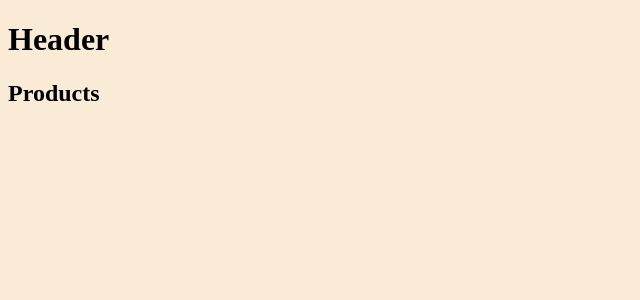
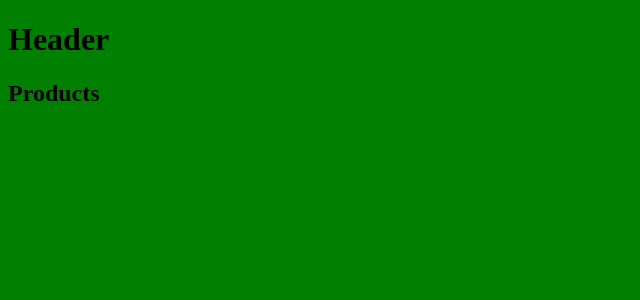
Before and after one commit to seyyednavid/Desmozon, a React (Create React App) app: page / in a window 1280 px wide. Shown: the top 300 px of the page, without its empty margins (0-640 px from the left). Built offline with nearby package versions, Linux system fonts and the light colour scheme.

Commit message:
Change background color

```diff
--- a/src/main.css
+++ b/src/main.css
@@ -1,3 +1,3 @@
 body {
-    background-color: antiquewhite;
+    background-color: green;
 }
```
